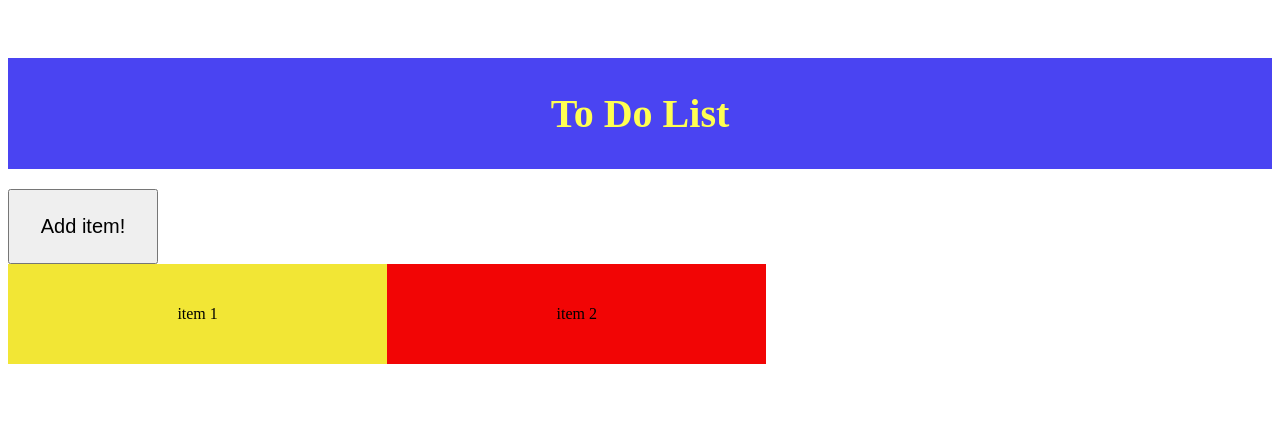
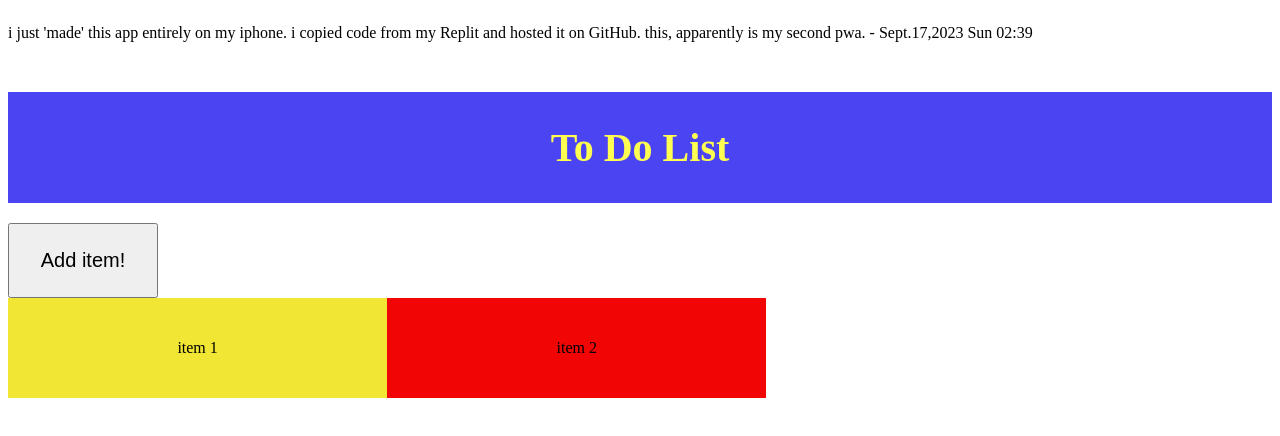
Before and after one commit to Xiabher/Pwa-ToDo-Vanilla, a plain HTML site: page index.html in a window 1280 px wide. Drawn offline with Linux system fonts and the light colour scheme.

Commit message:
Update index.html
Added explanatory text to make the PWA mine.

```diff
--- a/index.html
+++ b/index.html
@@ -12,6 +12,9 @@
 <body>
   <div class="app">
     <header>
+      <p>i just 'made' this app entirely on my iphone.
+        i copied  code from my Replit and hosted it on GitHub.
+      this, apparently is my second pwa. - Sept.17,2023 Sun 02:39</p>
       <h1>To Do List</h1>
     </header>
     <div class="btn-wrapper">
```
